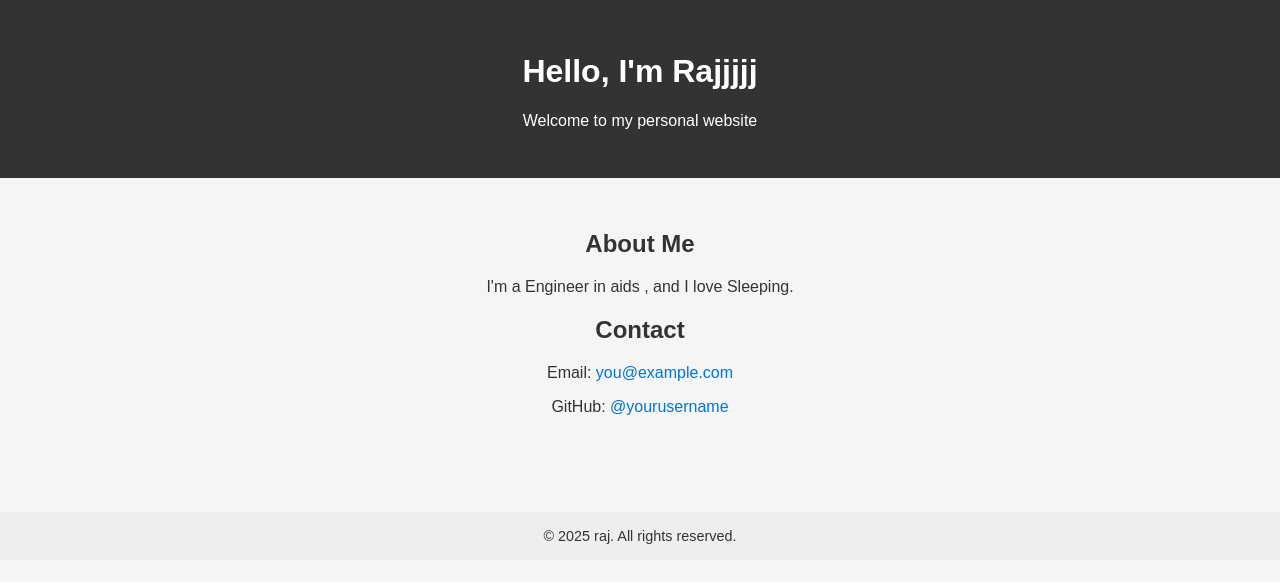
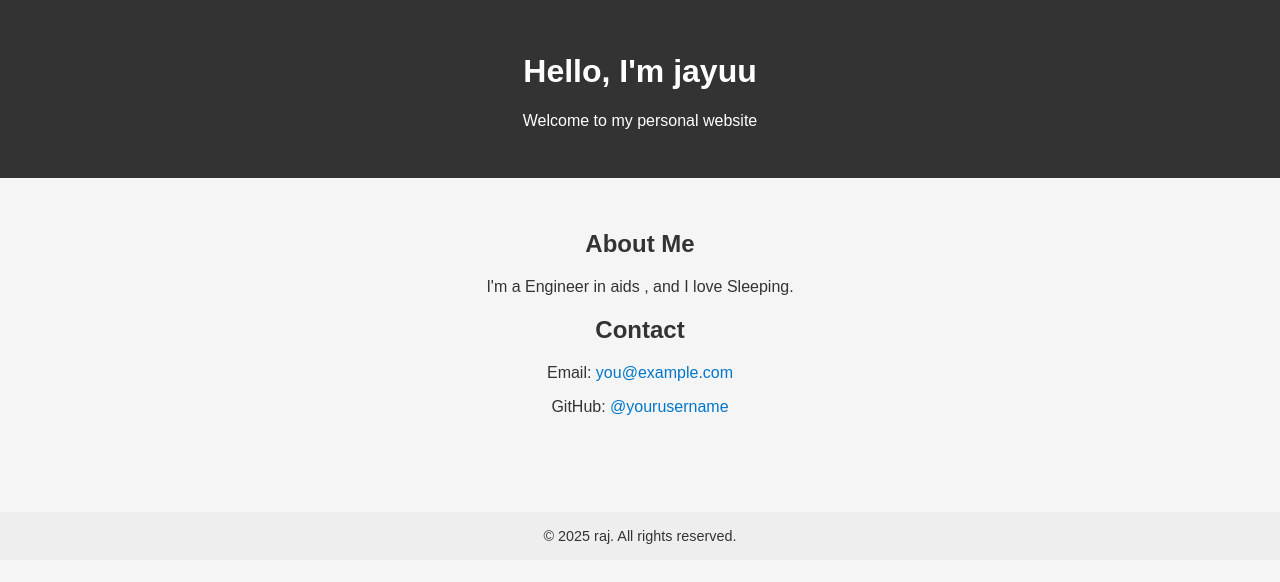
Before and after one commit to rajahire213/myweb, a plain HTML site: page index.html in a window 1280 px wide. Drawn offline with Linux system fonts and the light colour scheme.

Commit message:
Update index.html

```diff
--- a/index.html
+++ b/index.html
@@ -38,7 +38,7 @@
 </head>
 <body>
   <header>
-    <h1>Hello, I'm Rajjjjj</h1>
+    <h1>Hello, I'm jayuu</h1>
     <p>Welcome to my personal website</p>
   </header>
 
```
